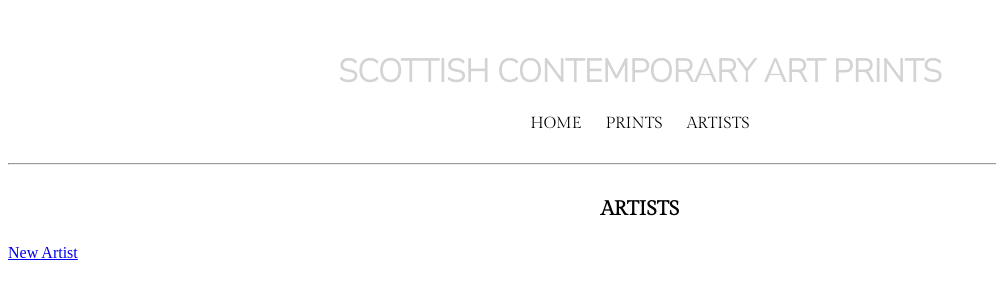
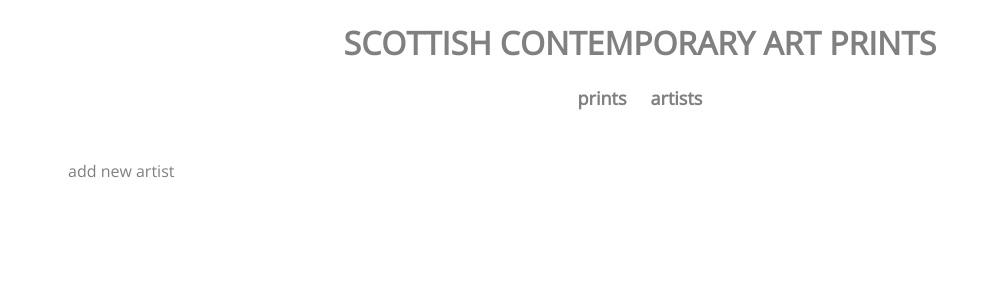
Before and after one commit to stephaniepboyne/First-Project-, a Flask app: page /artists in a window 1280 px wide. Shown: the top 300 px of the page, without its empty margins (0-996 px from the left). Run offline with Flask 2, Linux system fonts and the light colour scheme; data that the repository does not hold is empty; some libraries are stand-ins or nearby versions.

Commit message:
working on artist css

```diff
--- a/static/css/main.css
+++ b/static/css/main.css
@@ -1,28 +1,39 @@
 body > header > h1 {
-    font-family: 'Nunito Sans', sans-serif;
+    text-align: center;
+}
+
+body > header > h1 > a {
+    font-family: 'Open Sans', sans-serif;
     text-align: center;
     margin-top: 50px;
+    color: gray;
+    text-decoration: none;
+}
+
+body > header > h1 > a:hover {
     color: lightgray;
 }
 
 .navigation {
     text-align: center;
-    margin-bottom: 30px;
+    margin-bottom: 50px;
 }
 .navigation > a {
-    font-family: 'Gilda Display', serif;
-    color: black;
-    text-align: center;
+    font-family: 'Open Sans', sans-serif;
+    font-size: large;
+    color: gray;;
     padding: 10px;
     text-decoration: none;
+    font-weight: bolder;
+    font-weight: 900;
 }
 
 .navigation > a:visited {
-    color: black;
+    color: gray;
 }
 
 .navigation > a:hover {
-    color: red;
+    color: lightgray;
 }
 
 .image {
@@ -31,13 +42,32 @@ body > header > h1 {
     margin-right: auto;
     margin-top: 40px;
     width: 45%;
-
 }
 
-.artists {
-    font-family: 'Gilda Display', serif;
+.new_artist {
+    text-align: left;
+    margin-left: 50px;
+}
+
+.new_artist > a {
+    font-family: 'Open Sans', sans-serif;
+    font-size: medium;
+    color: gray;
+    text-align: right;
+    text-decoration: none;
+    padding: 4px 10px;
+}
+
+.new_artist > a:hover {
+    color: lightgray;
+    border-color: black;
+}
+
+.select_artist > a {
+    font-family: 'Open Sans', sans-serif;
+    font-size: large;
+    font-weight: bold;
+    color: black;
     padding: 10px;
-    color: black;
-    text-align: center;
-    font-size: x-small;
+    text-decoration: none;
 }
--- a/templates/artists/filter.html
+++ b/templates/artists/filter.html
@@ -10,6 +10,7 @@
         <p>{{ print.size }}</p>
         <p>Price: £{{ print.price }}</p>
         <p>Printing cost: £{{ print.printing_cost }}</p>
+        <a href="/prints/{{ print.id }}/markup">View markup</a>
         <p>Stock quantity: {{ print.stock }}</p>
         {% if print.stock < 50 %}
             {% if print.stock == 0 %}
--- a/templates/artists/index.html
+++ b/templates/artists/index.html
@@ -1,15 +1,15 @@
 {% extends "base.html" %}
 
 {% block content %}
-<hr>
-<div class ="artists"><h1>ARTISTS</h1></div>
 
-<a href="artists/new">New Artist</a>
+<div class="new_artist"><a href="artists/new">add new artist</a></div>
 
 <ul>
     {% for artist in all_artists %}
     <li>
-        <p><b><a href="/artists/{{ artist.id }}">{{ artist.name }}</a></b></p>
+        <span style="text-transform:uppercase;">
+            <p class="select_artist"><a href="/artists/{{ artist.id }}">{{ artist.name }}</a></p>
+        </span>
         <form action="/artists/{{ artist.id }}/delete" method="POST">
             <input type="submit" value="Delete">
         </form>
--- a/templates/base.html
+++ b/templates/base.html
@@ -8,15 +8,17 @@
     <link rel="stylesheet" href="{{ url_for('static', filename='css/main.css') }}">
     <link href="https://fonts.googleapis.com/css2?family=Nunito+Sans:wght@200&display=swap" rel="stylesheet">
     <link href="https://fonts.googleapis.com/css2?family=Gilda+Display&display=swap" rel="stylesheet">
+    <link href="https://fonts.googleapis.com/css2?family=Open+Sans&display=swap" rel="stylesheet">
 </head>
 <body>
     <header>
-        <h1>SCOTTISH CONTEMPORARY ART PRINTS</h1>
+
+        <h1><a href="/">SCOTTISH CONTEMPORARY ART PRINTS</a></h1>
+
         <nav>
             <div class="navigation">
-                <a href="/">HOME</a>
-                <a href="/prints">PRINTS</a>
-                <a href="/artists">ARTISTS</a>
+                <a href="/prints">prints</a>
+                <a href="/artists">artists</a>
             </div>
         </nav>
     </header>
--- a/templates/prints/index.html
+++ b/templates/prints/index.html
@@ -14,8 +14,8 @@
             <p>{{ print.size }}</p>
             <p>Price: £{{ print.price }}</p>
             <p>Printing cost: £{{ print.printing_cost }}</p>
+            <a href="/prints/{{ print.id }}/markup">View markup</a>
             <p>Stock quantity: {{ print.stock }}</p>
-            <a href="/prints/{{ print.id }}/markup">View markup</a>
             {% if print.stock < 50 %}
                 {% if print.stock == 0 %}
                     <p>OUT OF STOCK</p>
--- a/templates/prints/markup.html
+++ b/templates/prints/markup.html
@@ -1,6 +1,6 @@
 {% extends "base.html" %}
 
 {% block content %}
-<p>The markup on this print is: {{markup}}%</p>
+<p>The markup on this print is: {{markup}}</p>
 
 {% endblock %}
```
